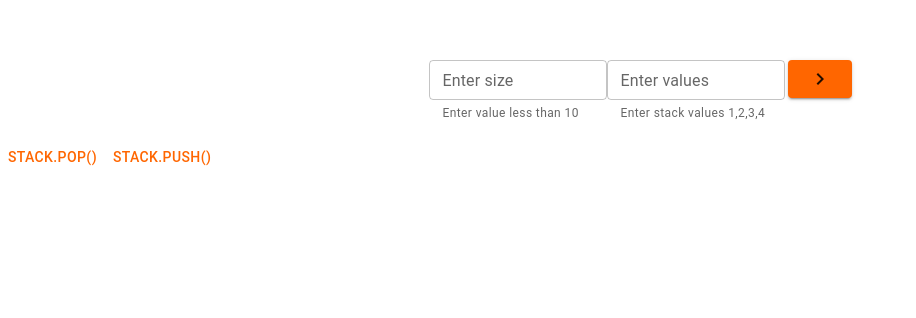
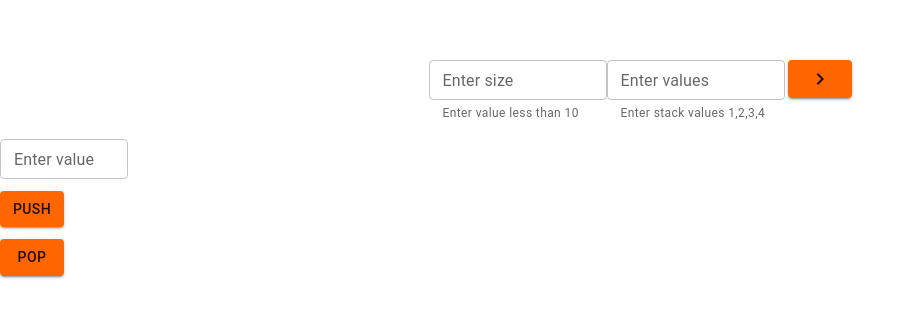
Before and after one commit to Narik118/DS-Visualisation, a React (Create React App) app in the folder dsvisual/: page /Stack in a window 1280 px wide. Shown: the part 220-538 px from the top of the page, without its empty margins (0-916 px from the left). Built offline with nearby package versions, Linux system fonts and the light colour scheme.

Commit message:
values of stack are now displayed in bottom to top manner created push but still have to work on taking input added 2 new classes in CSS file

```diff
--- a/dsvisual/src/components/Stack.js
+++ b/dsvisual/src/components/Stack.js
@@ -91,10 +91,21 @@ const Stacks = ()=>{
     }
 
     const [newArr, setNewArr] = useState()
+    //push function
+    const pushInput = (e)=>{
+        setNewArr(arrayValues.push(e))
+        return(
+            <Stack justifyContent='center' direction="row" divider={<Divider orientation="vertical" flexItem />} spacing={1} >
+            <Stack direction='row'>
+            {newArr.map(item=>(
+                <Item id='itemId'>{item}</Item>
+            ))}
+            </Stack>
+        </Stack>
+        )
+    }
     //pop function
     const popFunction=()=>{
-        console.log(arrayValues.pop())
-
         setNewArr(arrayValues.pop())
         return(
             <Stack justifyContent='center' direction="row" divider={<Divider orientation="vertical" flexItem />} spacing={1} >
@@ -111,7 +122,7 @@ const Stacks = ()=>{
     const CreateArray=()=>{
         return(
         <Stack justifyContent='center' direction="row" divider={<Divider orientation="vertical" flexItem />} spacing={1} >
-                <Stack>
+                <Stack direction="column-reverse">
                 {arrayValues.map(item=>(
                     <Item id='itemId'>{item}</Item>
                 ))}
@@ -135,10 +146,13 @@ const Stacks = ()=>{
 
             <Grid>
                 <CreateArray/>
+                <Stack spacing={1.5}>
+                 <TextField variant='outlined' className={classes.textFeild} className="inputSize" id='inputId' label='Enter value' size='small' type='number' error={invalidInput} onChange={pushInput} name='pushValue'> </TextField>
+                 <Button variant='contained' className="buttonSize" onClick={pushInput}>PUSH</Button>
+                 <Button variant='contained' className="buttonSize" onClick={popFunction}>POP</Button>
+                </Stack>
             </Grid>
         </Grid>
-        <Button onClick={popFunction} color='primary'>Stack.pop()</Button>
-        <Button onClick={popFunction}>Stack.push()</Button>
         </ThemeProvider>
         </div>
     )
--- a/dsvisual/src/styles.css
+++ b/dsvisual/src/styles.css
@@ -26,3 +26,9 @@
 #itemId{
     color: '#800080' !important;
 }
+.buttonSize{
+    width: 5%;
+}
+.inputSize{
+    width: 10%;
+}
```
